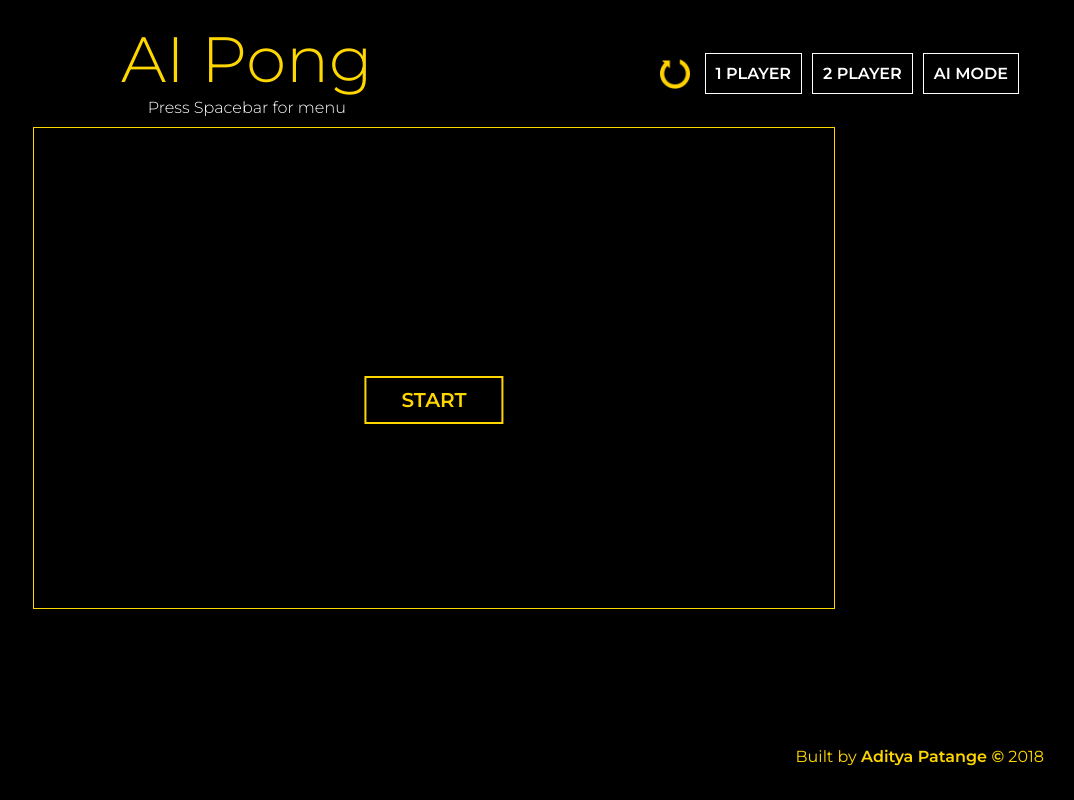
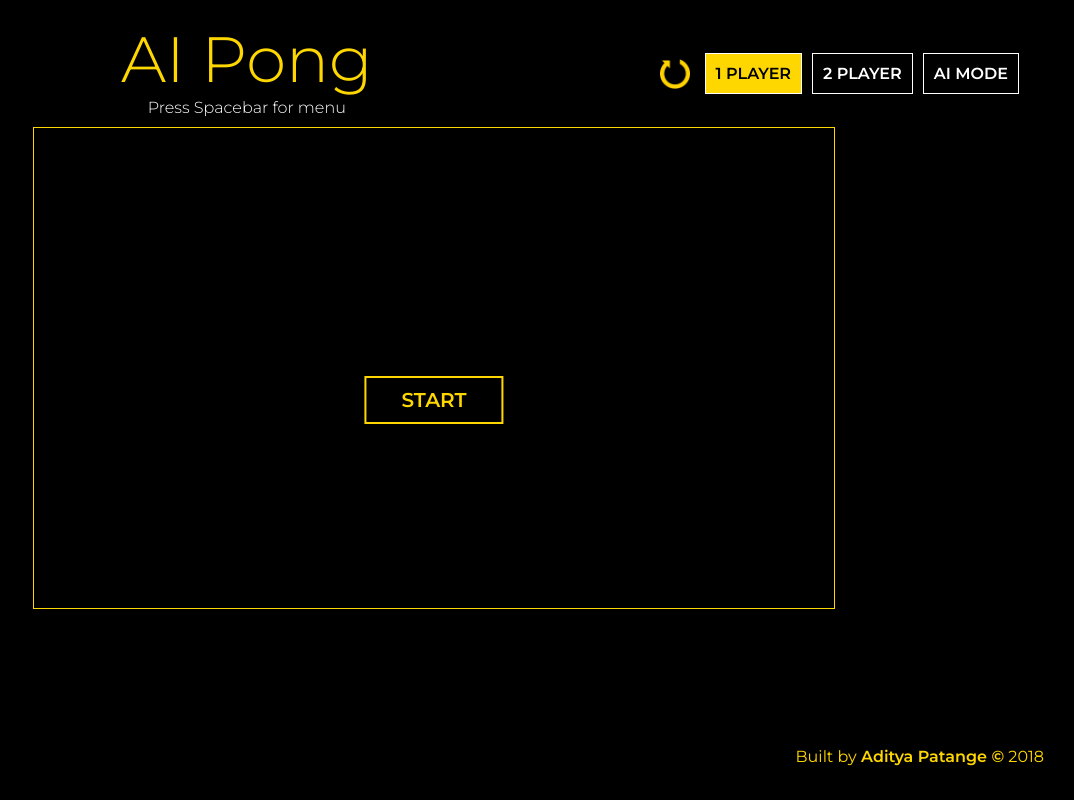
Before and after one commit to AdiPat/ai_pong, a website built with webpack: page dist/index.html in a window 1280 px wide. Both pictures are taken after a click on the element "1 PLAYER". Shown: the whole page, without its empty margins (206-1280 px from the left). Built offline with nearby package versions, Linux system fonts and the light colour scheme.

Commit message:
Add configurable 1 Player, 2 Player or AI mode

```diff
--- a/src/js/game/Game.js
+++ b/src/js/game/Game.js
@@ -16,6 +16,7 @@ export default class Game {
         this.config = config;
         this.paused = false;
         this.score = [0,0];
+        this.type = 'AI';
         this.player = new Player(this, 2, config.game_type['AI'], [config.keys.p0, config.keys.p1]);
     }
 
@@ -27,6 +28,15 @@ export default class Game {
             let curObj = this.objects[k];
             curObj.move();
         });
+    }
+
+    /**
+     * Changes game mode to 1P, 2P, AI
+     *
+    */
+    changeMode(game_type) {
+        this.player = new Player(this, 2, this.config.game_type[game_type], [this.config.keys.p0, this.config.keys.p1]);
+        setTimeout(() => { this.player.resetNPC() }, 1000);
     }
 
     /**
@@ -157,11 +167,12 @@ export default class Game {
         this.interval = setInterval(this.loop.bind(this), 16.6667);
     }
 
-    restart() {
+    restart(game_type="AI") {
         if (!this.paused) {
             this.score = [0, 0];
             this.objects.ball.reset();
         }
+        this.changeMode(game_type);
     }
 
     pause() {
--- a/src/js/game/listeners.js
+++ b/src/js/game/listeners.js
@@ -16,6 +16,24 @@ function setupUIEvents(game, ctx) {
     });
 
     document.querySelector('#icon-restart').addEventListener('click', e => game.restart());
+
+    // set game type
+    const curGameClass = `#btn-${game.type}`
+    document.querySelector(curGameClass).classList.add('configs__option-selected');
+
+    const gTypes = ['1P','2P', 'AI'];
+    gTypes.forEach((typ) => {
+        document.querySelector(`#btn-${typ}`).addEventListener('click', (e) => {
+            // first toggle all other classes off
+            gTypes.forEach((v) => {
+                const className = `#btn-${v}`;
+                document.querySelector(className).classList.remove('configs__option-selected');
+            });
+
+            e.target.classList.add('configs__option-selected');
+            game.restart(typ);
+        });
+    });
 }
 
 /**
--- a/src/js/game/pong-conf.json
+++ b/src/js/game/pong-conf.json
@@ -1,6 +1,7 @@
 {
     "font": "35px Arial",
     "game_type": {
+        "1P": [true, false],
         "1P1": [true, false],
         "1P2": [false, true],
         "2P": [true, true],
--- a/src/sass/main.scss
+++ b/src/sass/main.scss
@@ -54,6 +54,11 @@ body {
             color: black;
             //font-weight: 600;
         }
+    }
+
+    &__option-selected {
+        background-color: gold !important;
+        color: black !important;
     }
 }
 
```
Also changed, not shown: dist/css/style.css, dist/index.html.
